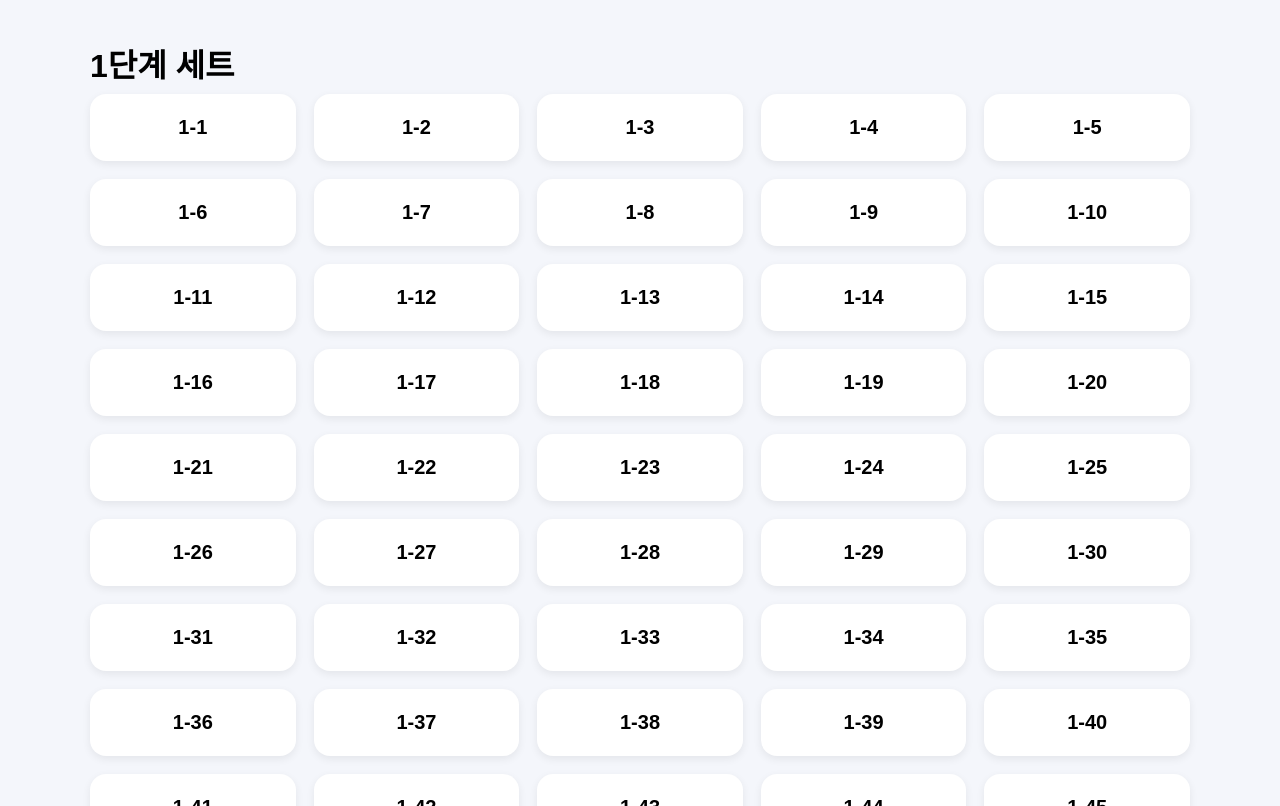
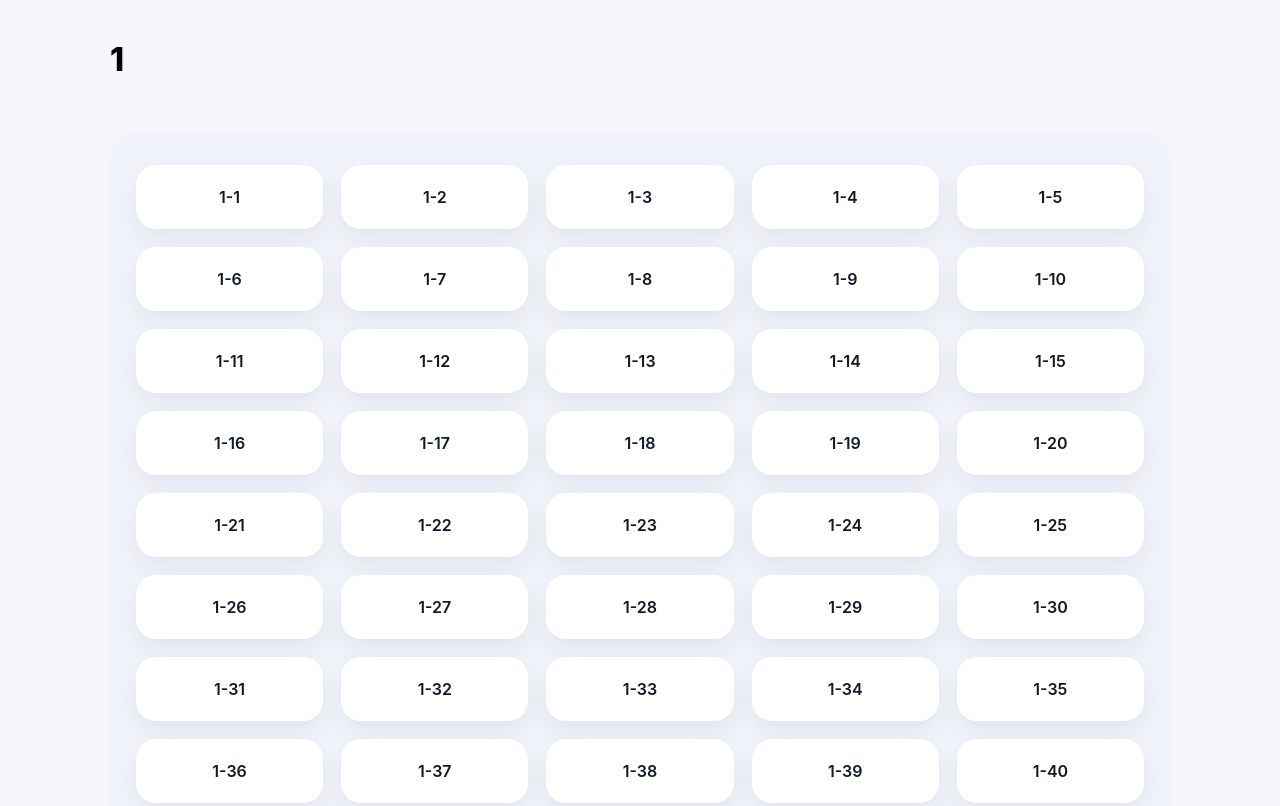
Before and after one commit to blossomedu/blossomenglish, a plain HTML site: page units-detail.html in a window 1280 px wide. Shown: the top 806 px of the page. Drawn offline with Linux system fonts and the light colour scheme; a web font is replaced by a local one.

Commit message:
Add files via upload

```diff
--- a/units-detail.html
+++ b/units-detail.html
@@ -2,115 +2,142 @@
 <html lang="ko">
 <head>
   <meta charset="UTF-8" />
-    <meta name="viewport" content="width=device-width, initial-scale=1.0" />
-    <title>유닛 선택</title>
+  <title>세트 선택</title>
+  <link href="https://cdn.jsdelivr.net/npm/pretendard/dist/web/variable/pretendardvariable.css" rel="stylesheet" />
 
   <style>
-        body {
+    * {
+      box-sizing: border-box;
       margin: 0;
       padding: 0;
-            background: #f4f6fb;
-            font-family: "Pretendard", sans-serif;
+      font-family: "Pretendard Variable", -apple-system, BlinkMacSystemFont,
+        system-ui, "Apple SD Gothic Neo", "Noto Sans KR", sans-serif;
     }
 
-        .container {
-            width: 100%;
-            max-width: 1100px;
-            margin: auto;
-            padding: 40px 20px;
+    body {
+      background: #f4f6fb;
+      margin: 0;
+      padding: 0;
     }
 
-        #page-title {
-            font-size: 32px;
-            font-weight: 700;
-            margin-bottom: 8px;
+    .page {
+      max-width: 1100px;
+      margin: 40px auto;
+      padding: 0 20px 40px;
     }
 
-        #page-subtitle {
-            font-size: 18px;
-            color: #666;
-            margin-bottom: 40px;
+    /* 상단 제목 */
+    .page-header {
+      margin-bottom: 28px;
     }
 
+    .page-title {
+      font-size: 32px;
+      font-weight: 800;
+      margin-bottom: 4px;
+    }
+
+    .page-subtitle {
+      font-size: 16px;
+      color: #6b7280;
+      min-height: 22px; /* 공간 유지 */
+    }
+
+    /* 세트 카드 영역 */
     .set-area {
+      background: #f1f3fb;
+      border-radius: 28px;
+      padding: 32px 26px;
       display: grid;
       grid-template-columns: repeat(5, 1fr);
       gap: 18px;
     }
 
     .set-card {
-            background: white;
-            border-radius: 16px;
-            padding: 22px 0;
-            font-size: 20px;
-            text-align: center;
+      background: #ffffff;
+      border-radius: 20px;
+      height: 64px;
+      display: flex;
+      align-items: center;
+      justify-content: center;
+      font-size: 16px;
       font-weight: 600;
+      color: #111827;
       cursor: pointer;
-            transition: 0.2s;
-            box-shadow: 0 3px 8px rgba(0,0,0,0.07);
+      box-shadow: 0 10px 24px rgba(15, 23, 42, 0.06);
+      transition: transform 0.15s ease, box-shadow 0.15s ease;
     }
 
     .set-card:hover {
-            transform: translateY(-3px);
-            box-shadow: 0 6px 14px rgba(0,0,0,0.15);
+      transform: translateY(-4px);
+      box-shadow: 0 14px 30px rgba(15, 23, 42, 0.1);
+    }
+
+    @media (max-width: 900px) {
+      .set-area {
+        grid-template-columns: repeat(4, 1fr);
+      }
+    }
+
+    @media (max-width: 700px) {
+      .set-area {
+        grid-template-columns: repeat(3, 1fr);
+      }
+    }
+
+    @media (max-width: 500px) {
+      .set-area {
+        grid-template-columns: repeat(2, 1fr);
+      }
     }
   </style>
 </head>
+<body>
 
-<body>
-<div class="container">
-    <div id="page-title"></div>
-    <div id="page-subtitle"></div>
-    <div id="set-area" class="set-area"></div>
+<div class="page">
+  <header class="page-header">
+    <div class="page-title" id="page-title"></div>
+    <div class="page-subtitle" id="page-subtitle"></div>
+  </header>
+
+  <section class="set-area" id="set-area">
+    <!-- JS로 유닛 자동 생성 -->
+  </section>
 </div>
 
 <script>
-    const params = new URLSearchParams(location.search);
-    const stage = Number(params.get("stage") || 1);
-    const set = Number(params.get("set") || 1);
+  // URL 예: units-detail.html?stage=1&set=2
+  const params = new URLSearchParams(window.location.search);
+  const stage = params.get("stage") || "1";
+  const set = params.get("set") || "1";
 
   const titleEl = document.getElementById("page-title");
   const subtitleEl = document.getElementById("page-subtitle");
+
+  // 🔹 제목 = 세트 번호 (ex: 1, 2, 3)
+  titleEl.textContent = set;
+
+  // 🔹 부제목 삭제
+  subtitleEl.textContent = "";
+
   const area = document.getElementById("set-area");
 
-    // -----------------------------
-    // 1) 제목 설정 ("1단계 세트")
-    // -----------------------------
-    titleEl.textContent = `${stage}단계 세트`;
-
-    // -----------------------------
-    // 2) 서브타이틀 제거
-    // -----------------------------
-    subtitleEl.style.display = "none";
-
-    // -----------------------------
-    // 3) 단계별 시작 번호 설정
-    // -----------------------------
-    let baseStart = 1;
-
-    if (stage === 1) baseStart = 1;      // 1단계 → 1~9
-    if (stage === 2) baseStart = 10;     // 2단계 → 10~18
-    if (stage === 3) baseStart = 19;     // 3단계 → 19~27
-
-    // 현재 세트 번호 계산 (예: stage=2, set=1 → 10-1)
-    const realSet = baseStart + (set - 1);
-
-    // -----------------------------
-    // 4) 60개의 유닛 생성
-    // -----------------------------
+  // 🔹 유닛 숫자 60개 자동 생성
   for (let i = 1; i <= 60; i++) {
-        const label = `${realSet}-${i}`;
+    const label = `${set}-${i}`;
 
     const card = document.createElement("div");
     card.className = "set-card";
     card.textContent = label;
 
+    // 🔹 클릭하면 quiz.html 이동
     card.onclick = () => {
       location.href = `quiz.html?stage=${stage}&unit=${label}`;
     };
 
-        area.append(card);
+    area.appendChild(card);
   }
 </script>
+
 </body>
 </html>
```
Lines whose indentation alone changed are shown as unchanged.
